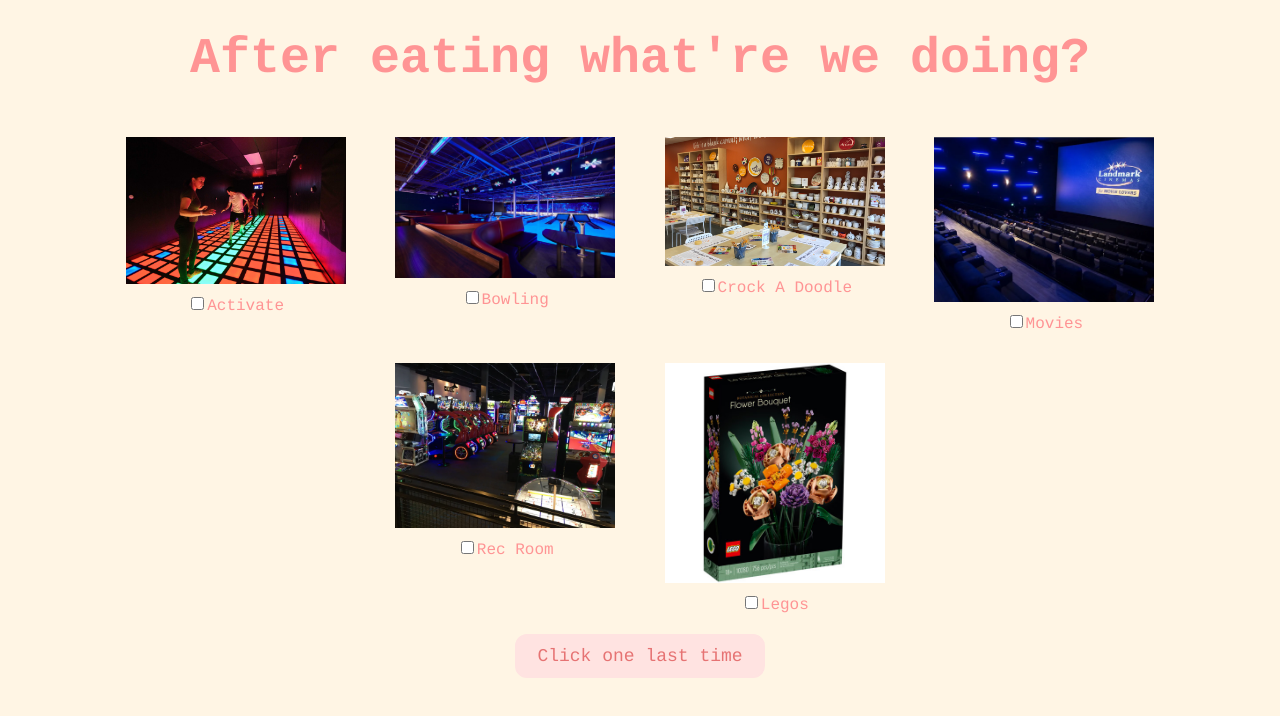
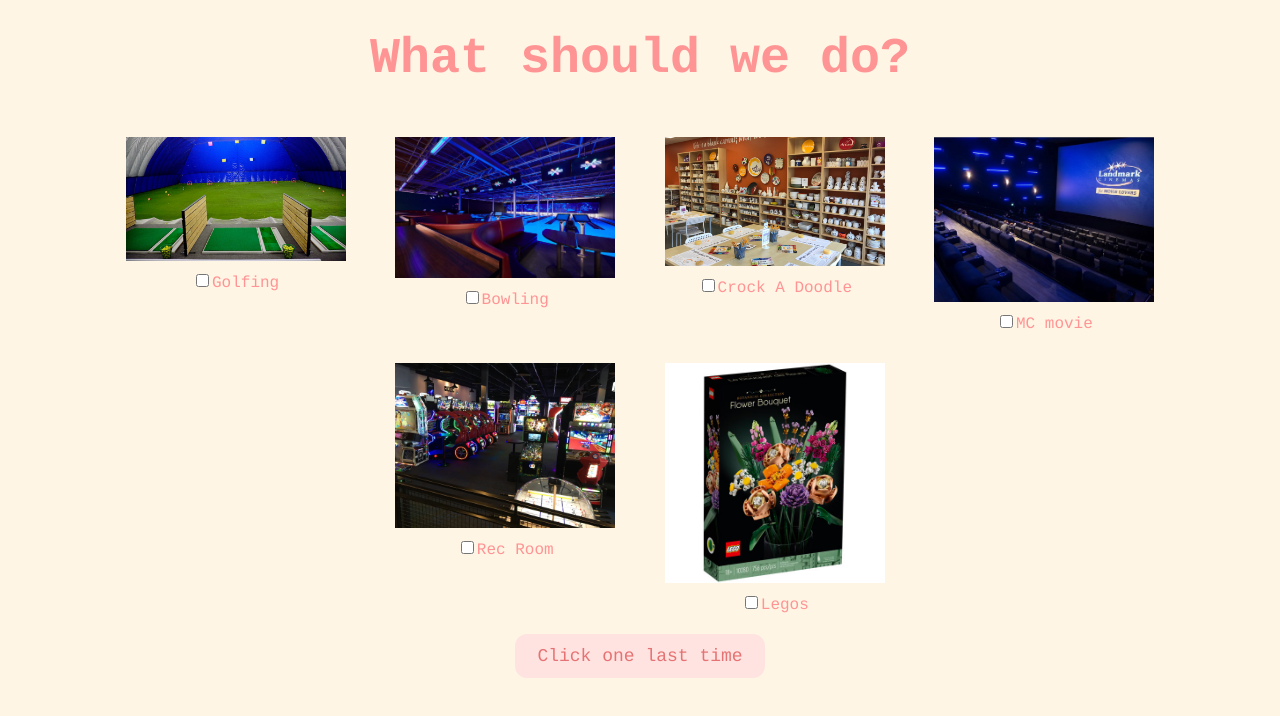
Before and after one commit to mtraquena/Ilovemygf, a plain HTML site: page activities.html in a window 1280 px wide. Drawn offline with Linux system fonts and the light colour scheme.

Commit message:
Update activities.html

```diff
--- a/activities.html
+++ b/activities.html
@@ -44,12 +44,12 @@
 	</style>
 </head>
 <body>
-	<div id="activityquestion"><b>After eating what're we doing?</b>
+	<div id="activityquestion"><b>What should we do?</b>
 	</div>
 	<div class = "activities-selection">
 		<div class="activity-item">
-			<img src="activate.jpg" alt ="activate">
-			<label><input type="checkbox" name="activities" value ="activate">Activate</label>
+			<img src="golf dome.jpg" alt ="activate">
+			<label><input type="checkbox" name="activities" value ="activate">Golfing</label>
 		</div>
 		<div class="activity-item">
 			<img src="bowling.jpg" alt ="bowling">
@@ -61,7 +61,7 @@
 		</div>
 		<div class="activity-item">
 			<img src="movies.webp" alt ="movies">
-			<label><input type="checkbox" name="activities" value ="movies">Movies</label>
+			<label><input type="checkbox" name="activities" value ="movies">MC movie</label>
 		</div>
 		<div class="activity-item">
 			<img src="rec room.webp" alt ="rec room">
```
